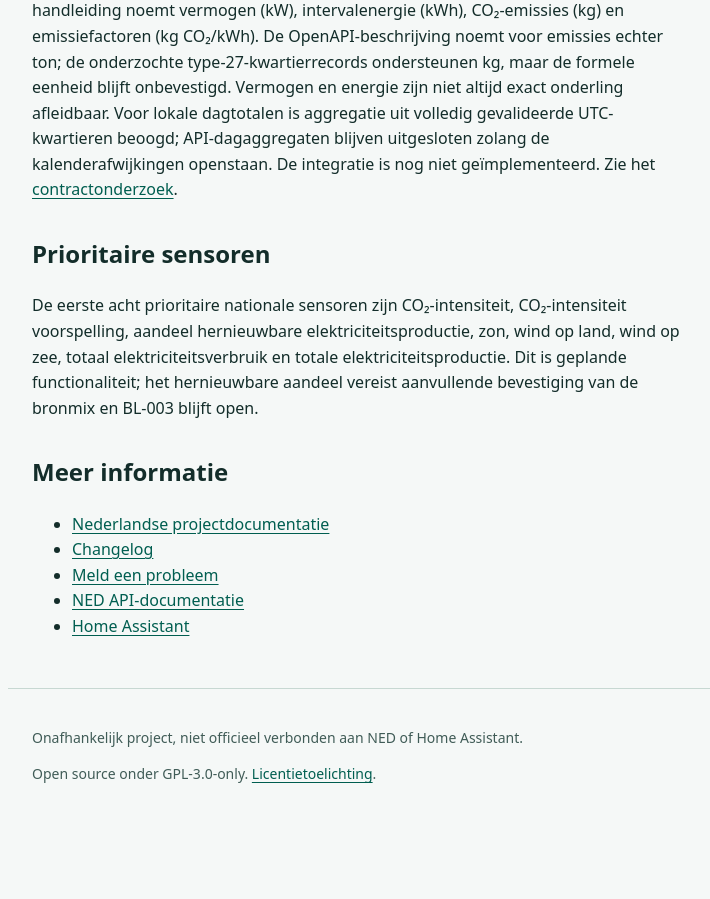
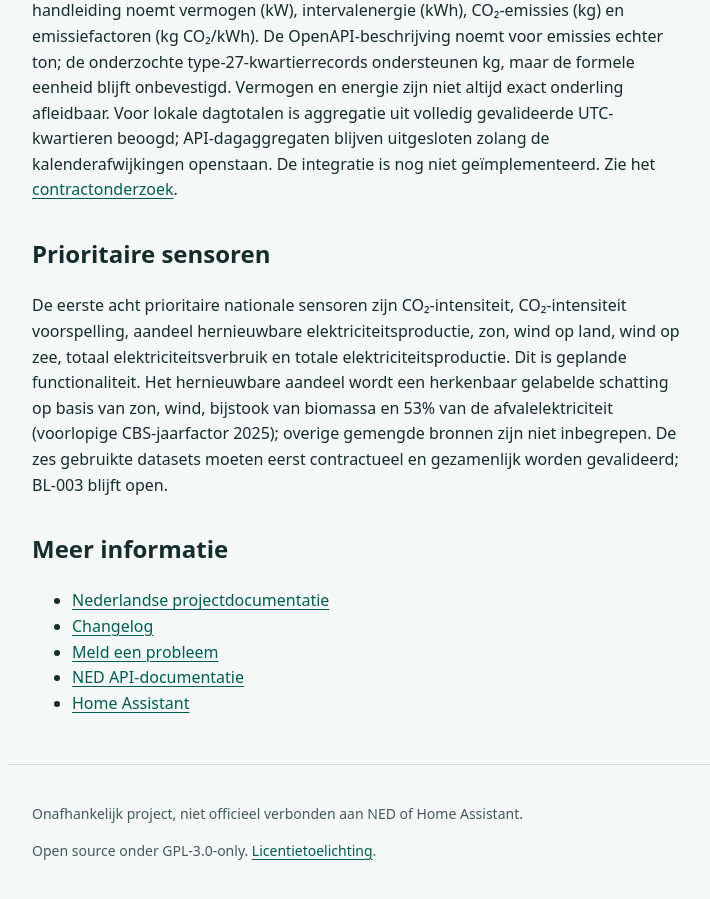
Before and after one commit to HiDiHo01/ha-Nationaal-Energie-Dashboard, a Jekyll site: the page built from site/nl/documentation.md, in a window 1280 px wide and 900 px high, scrolled down 988 px. Shown: the whole window, without its empty margins (72-782 px from the left). Built offline with Jekyll 4.4.1, drawn with Linux system fonts in a browser that asks for light colours; before the commit the page ends 1811 px from its top, so only the background shows below that.

Commit message:
docs: define renewable electricity share estimate in site/nl/documentation.md

```diff
--- a/site/nl/documentation.md
+++ b/site/nl/documentation.md
@@ -20,7 +20,7 @@ De geteste nationale P0-kwartierqueries zijn structureel gevalideerd. De NED-han
 
 ## Prioritaire sensoren
 
-De eerste acht prioritaire nationale sensoren zijn CO₂-intensiteit, CO₂-intensiteit voorspelling, aandeel hernieuwbare elektriciteitsproductie, zon, wind op land, wind op zee, totaal elektriciteitsverbruik en totale elektriciteitsproductie. Dit is geplande functionaliteit; het hernieuwbare aandeel vereist aanvullende bevestiging van de bronmix en BL-003 blijft open.
+De eerste acht prioritaire nationale sensoren zijn CO₂-intensiteit, CO₂-intensiteit voorspelling, aandeel hernieuwbare elektriciteitsproductie, zon, wind op land, wind op zee, totaal elektriciteitsverbruik en totale elektriciteitsproductie. Dit is geplande functionaliteit. Het hernieuwbare aandeel wordt een herkenbaar gelabelde schatting op basis van zon, wind, bijstook van biomassa en 53% van de afvalelektriciteit (voorlopige CBS-jaarfactor 2025); overige gemengde bronnen zijn niet inbegrepen. De zes gebruikte datasets moeten eerst contractueel en gezamenlijk worden gevalideerd; BL-003 blijft open.
 
 ## Meer informatie
 
```
